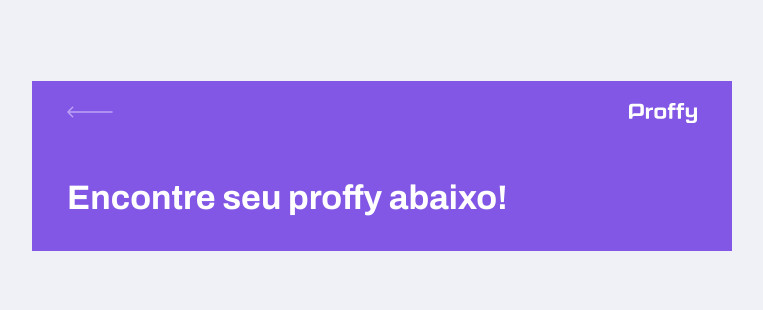
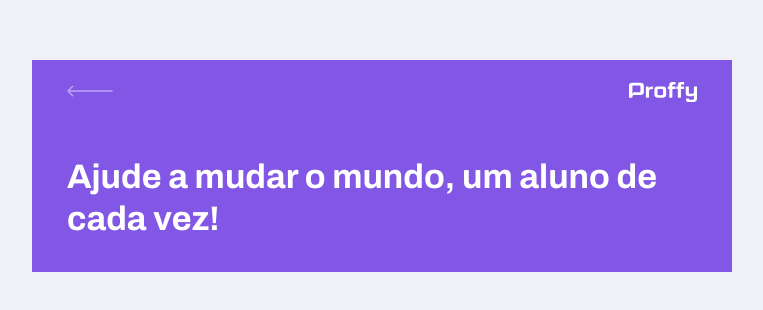
Before and after one commit to Joao-rangel/js-proffy, a React (Create React App) app: page /give-classes in a window 1280 px wide. Shown: the part 234-544 px from the top of the page, without its empty margins (258-1021 px from the left). Built offline with nearby package versions, Linux system fonts and the light colour scheme.

Commit message:
Page header title fix

```diff
--- a/src/components/PageHeader/index.tsx
+++ b/src/components/PageHeader/index.tsx
@@ -4,7 +4,12 @@ import { Link } from 'react-router-dom'
 import backIcon from '../../assets/images/icons/back.svg';
 import logoImg from '../../assets/images/logo.svg';
 
-function PageHeader() {
+interface PageHeaderProps { /* propriedade para definir var para o componente */
+  title: string;
+}
+
+/* React.FC = function component do typeScript, permite passar parâmetros */
+const PageHeader: React.FC<PageHeaderProps> = (props) => { /* props passadas na configuração da interface acima */
   return (
     <header className="page-header">
       <div className="top-bar-container">
@@ -15,7 +20,7 @@ function PageHeader() {
       </div>
 
       <div className="header-content">
-        <strong>Encontre seu proffy abaixo!</strong>
+        <strong>{props.title}</strong>
       </div>
     </header>
   )
--- a/src/pages/TeacherForm/index.tsx
+++ b/src/pages/TeacherForm/index.tsx
@@ -5,7 +5,7 @@ import PageHeader from '../../components/PageHeader'
 function TeacherForm() {
   return (
   <div id="page-teacher-form" className="container">
-    <PageHeader />
+    <PageHeader title="Ajude a mudar o mundo, um aluno de cada vez!" />
   </div>
   )
 }
--- a/src/pages/TeacherList/index.tsx
+++ b/src/pages/TeacherList/index.tsx
@@ -7,7 +7,7 @@ import './styles.css'
 function TeacherList() {
   return (
     <div id="page-teacher-list" className="container">
-      <PageHeader />
+      <PageHeader title="Encontre seu proffy abaixo!" />
     </div>
   )
 }
```
